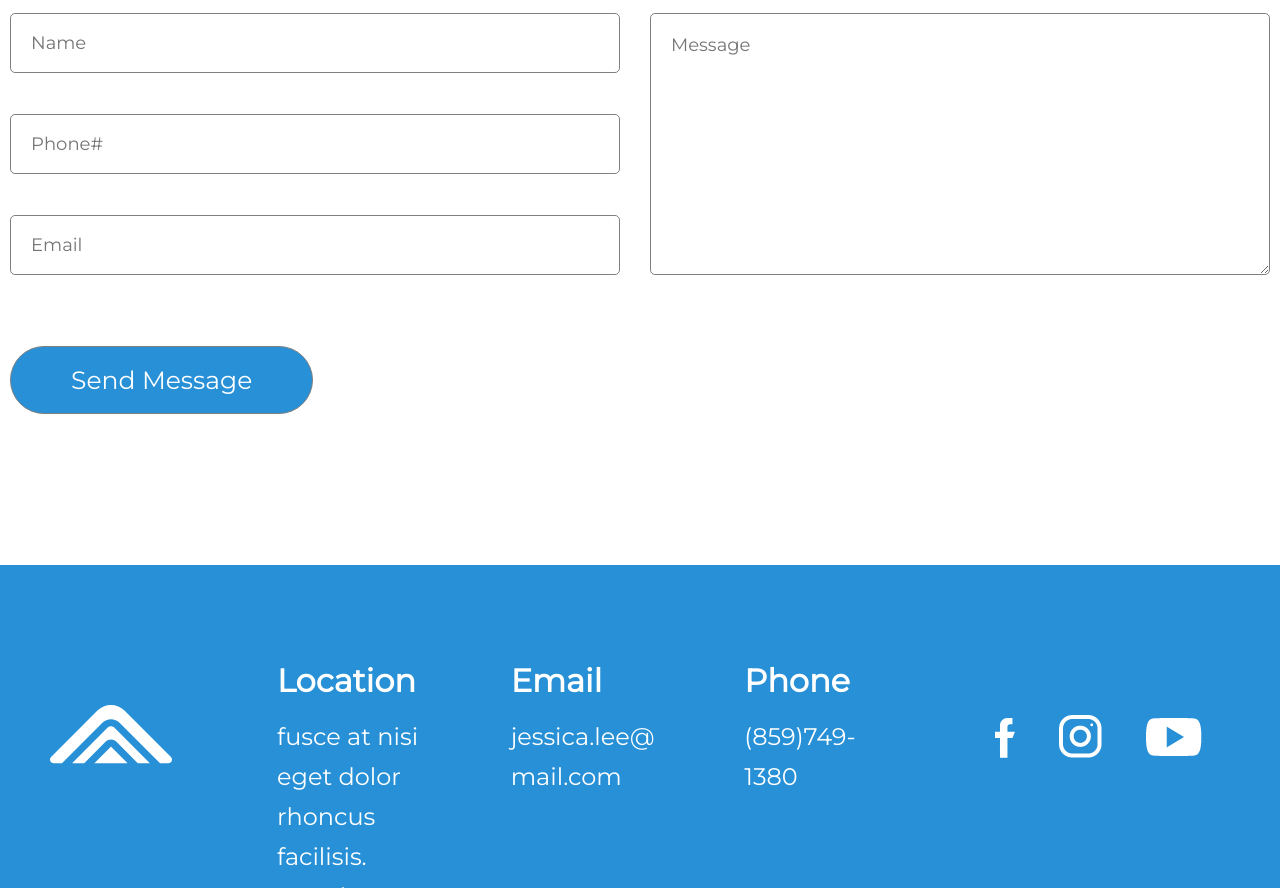
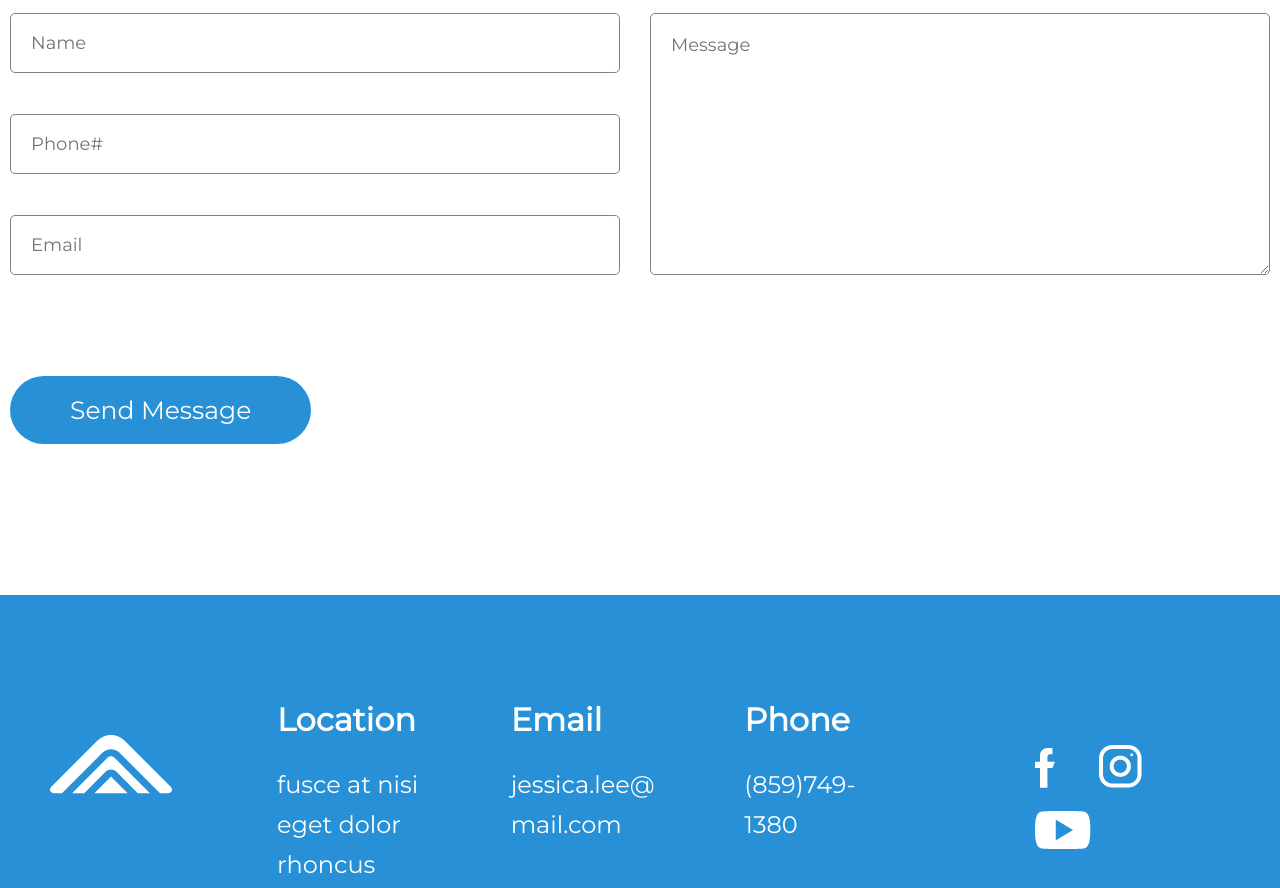
Before and after one commit to onkarjadhav77/HTML, a plain HTML site: page Html-Assignment-1/index.html in a window 1280 px wide. Shown: the part 4431-5319 px from the top of the page. Drawn offline with Linux system fonts and the light colour scheme.

Commit message:
some finishing in css

```diff
--- a/Html-Assignment-1/css/style.css
+++ b/Html-Assignment-1/css/style.css
@@ -154,12 +154,12 @@
     .testimonial h4 {
         font-size: 42px;
         margin-bottom: 40px;
-        color: #9EC0FF;
+        color: rgb(39, 144, 214);
     }
 
     .testimonial p {
         font-size: 32px;
-        color: #9EC0FF;
+        color: rgb(39, 144, 214);
     }
 
     .testimonial img {
@@ -270,11 +270,12 @@
         width: auto;
         padding: 5px 60px;
         font-size: 25px;
+        border: none;
         height: 68px;
         border-radius: 50px;
         background-color: rgb(39, 144, 214);
         color: white;
-        margin-top: 30px;
+        margin-top: 60px;
     }
 
     .form h3 {
@@ -336,6 +337,7 @@
 
     footer h4 {
         font-size: 32px;
+        line-height: 50px;
     }
 
     .footlogo img {
@@ -345,7 +347,7 @@
     .social {
         width: 25%;
         float: left;
-        padding-left: 40px;
+        padding-left: 80px;
         padding-top: 40px;
     }
 
```
